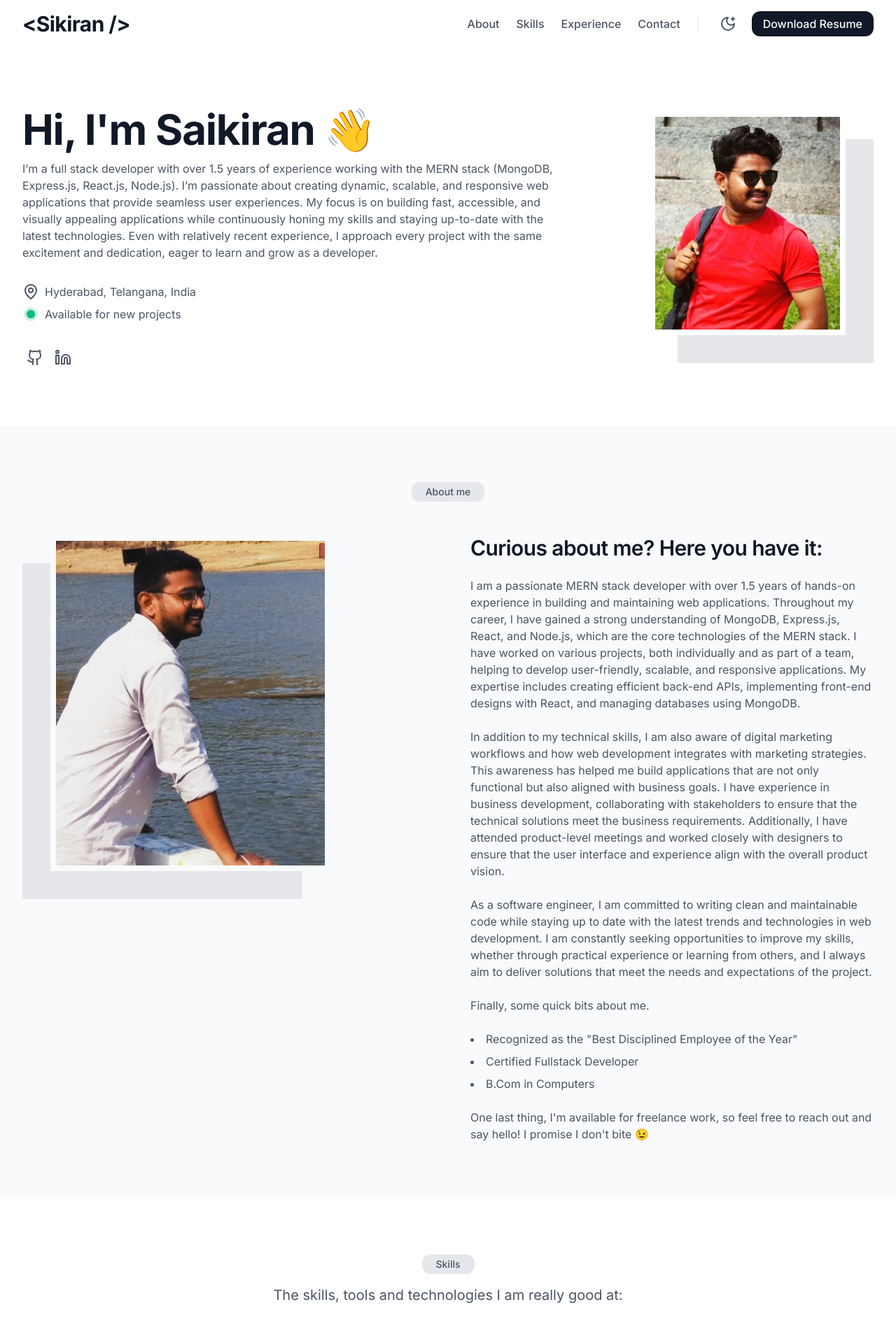
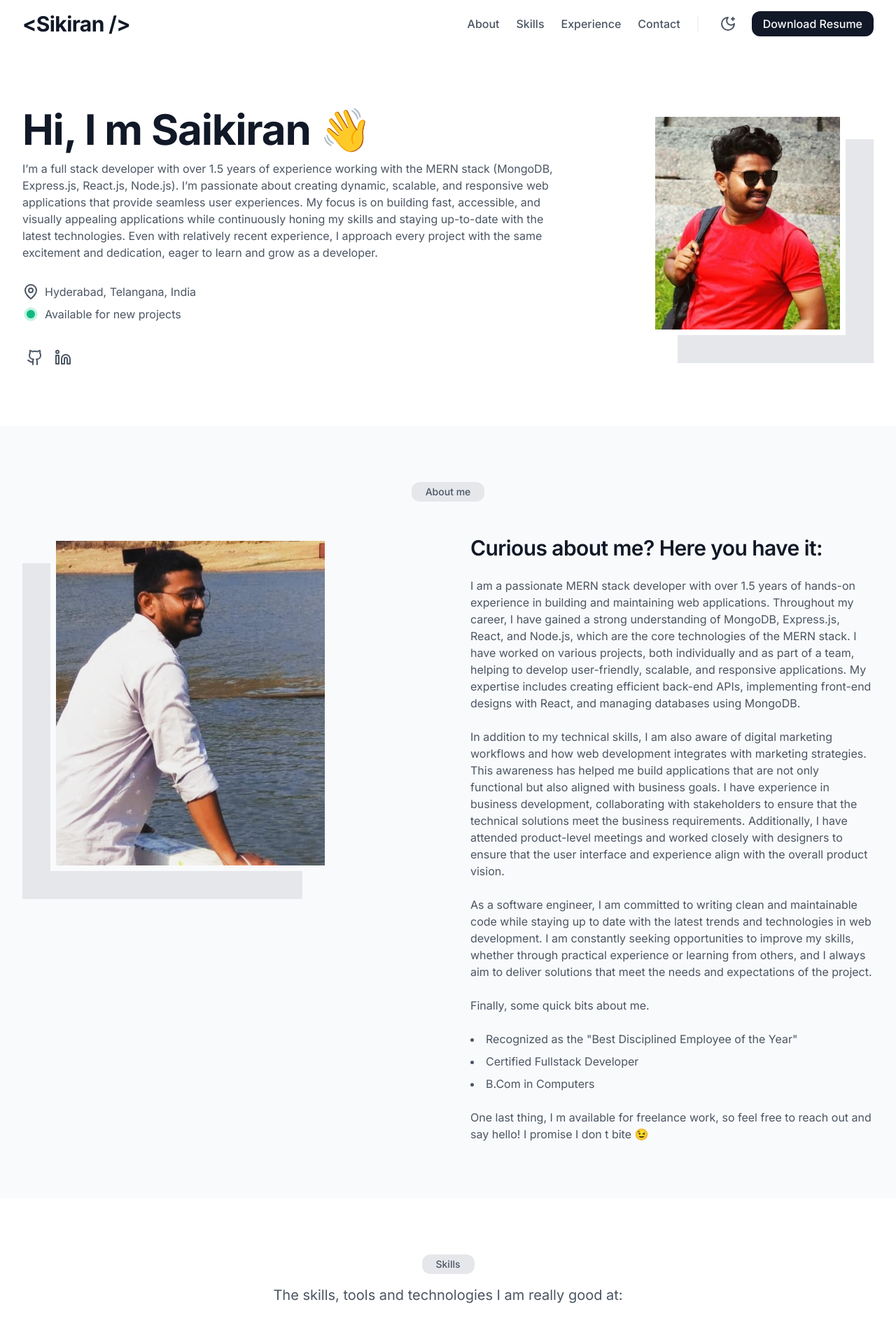
Before and after one commit to saikirandasari04/portfolio, a Next.js app: page / in a window 1280 px wide. Shown: the top 1911 px of the page at 70% size. Built offline with nearby package versions, Linux system fonts and the light colour scheme.

Commit message:
bug fixed-2

```diff
--- a/src/components/sections/about-me.tsx
+++ b/src/components/sections/about-me.tsx
@@ -88,8 +88,8 @@ const AboutMeSection = () => {
             </ul>
           </div>
           <Typography>
-            One last thing, I&apos;m available for freelance work, so feel free
-            to reach out and say hello! I promise I don&apos;t bite 😉
+            One last thing, I m available for freelance work, so feel free
+            to reach out and say hello! I promise I don t bite 😉
           </Typography>
         </div>
       </div>
--- a/src/components/sections/hero.tsx
+++ b/src/components/sections/hero.tsx
@@ -27,7 +27,7 @@ const HeroSection = () => {
         <div className="flex max-w-3xl flex-grow flex-col justify-center gap-8 md:order-first md:items-start md:justify-center 2xl:gap-12">
           <div className="flex flex-col gap-2">
             <Typography variant="h1">
-              Hi, I&apos;m Saikiran{" "}
+              Hi, I m Saikiran{" "}
               <span className="inline-block animate-waving-hand">👋</span>
             </Typography>
             <Typography>
```
